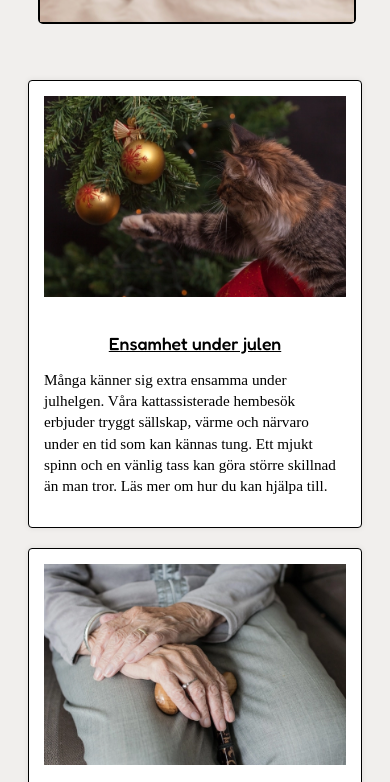
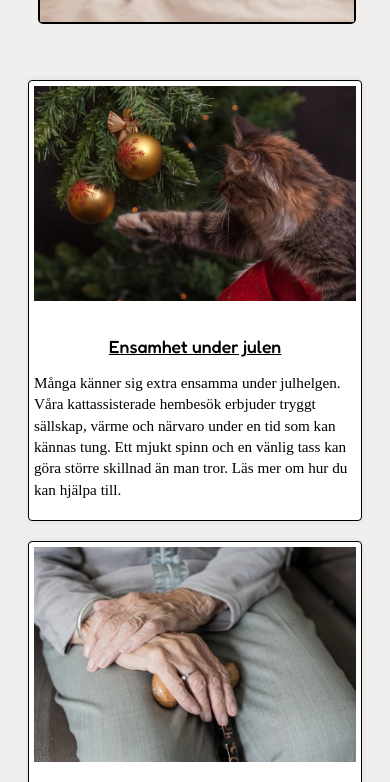
Before and after one commit to amer1301/Laboration4.1-Amanda-Persdotter, a plain HTML site: page index.html in a window 390 px wide. Shown: the part 1218-2000 px from the top of the page. Drawn offline with Linux system fonts and the light colour scheme.

Commit message:
lite ändringar i responsivitet mobil-läge

```diff
--- a/style.css
+++ b/style.css
@@ -725,9 +725,13 @@ h3 {
     right: 0;
     transform: none;
     width: 100%;
-    padding: 0 1rem;
     text-align: center;
   }
+
+      .news-card {
+        padding: 5px;
+    }
+
         .about-text h2 {
         margin-top: 0;
         font-size: 1.2em;
```
